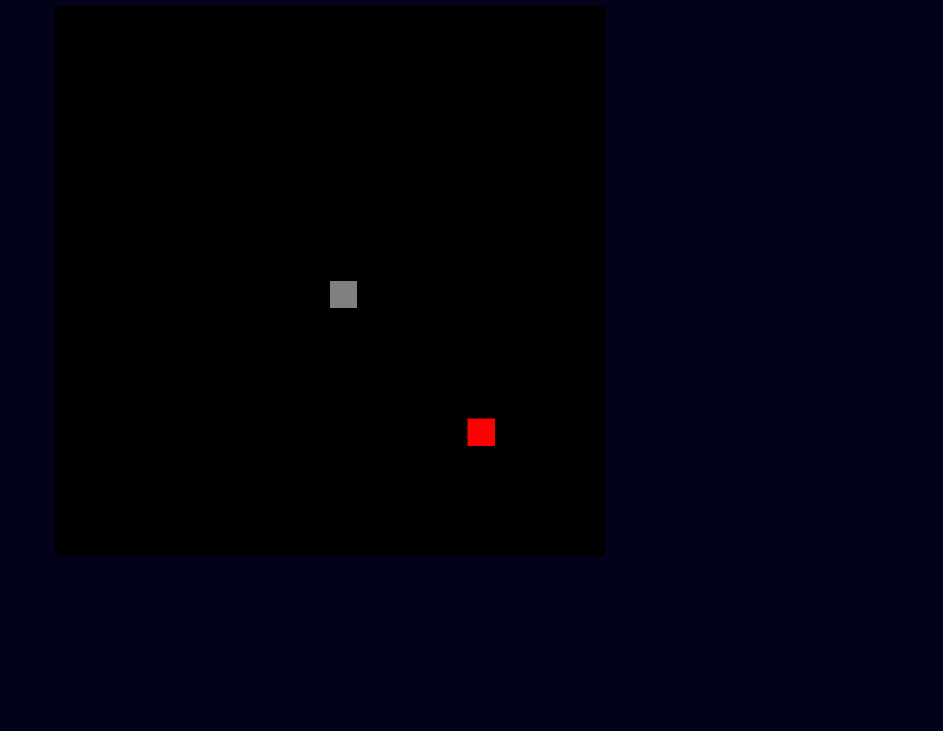
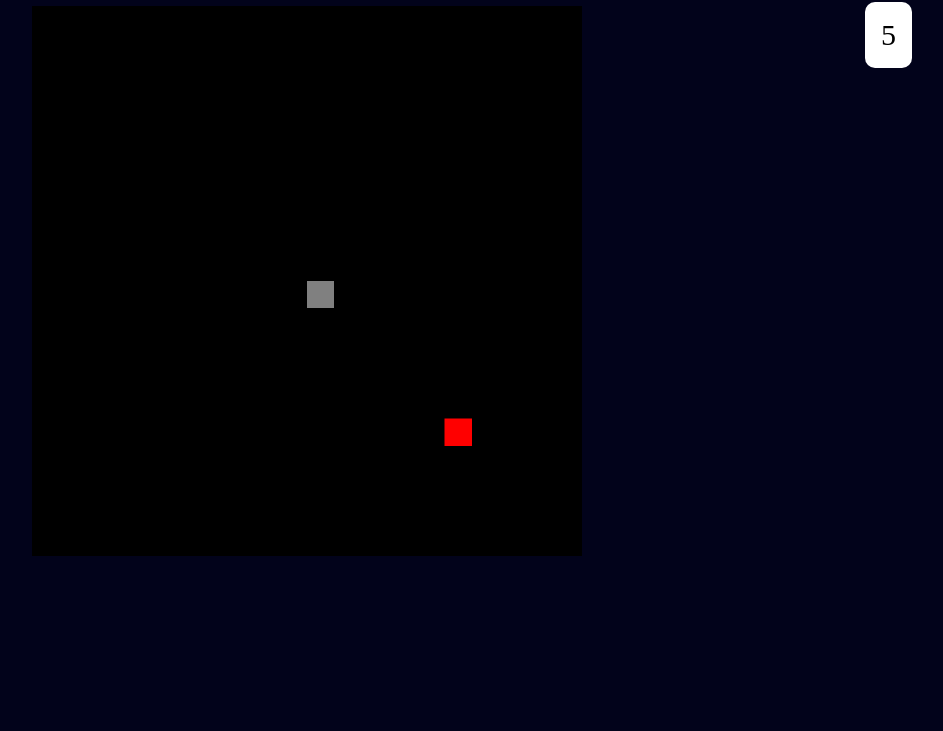
Before and after one commit to Bkuste2/Jogo-da-cobrinha, a plain HTML site: page index.html in a window 1280 px wide. Shown: the part 69-800 px from the top of the page, without its empty margins (310-1253 px from the left). Drawn offline with Linux system fonts and the light colour scheme.

Commit message:
Jogo da Cobrinha

```diff
--- a/index.html
+++ b/index.html
@@ -35,7 +35,11 @@
 
     </nav>
 
-    <div class="direita" style="float: right;  margin: 50px 50px;">
+    <div class="direita" style="float: right;  margin: 50px 50px; text-align: center;">
+
+        <div id="contador" style="border-radius: 10px; background-color: #fff; color: black; font-size: 30px; padding: 1rem;">5</div>
+
+
         <script async
             src="https://pagead2.googlesyndication.com/pagead/js/adsbygoogle.js?client=ca-pub-3549801361900695"
             crossorigin="anonymous"></script>
@@ -64,6 +68,7 @@
             var stage = document.getElementById('stage')
             var ctx = stage.getContext('2d')
             document.addEventListener("keydown", keyPush)
+            let contador = document.getElementById('contador')
 
             setInterval(game, 60)
 
@@ -126,6 +131,7 @@
                 }
 
 
+                contador.innerHTML = `${tail}`
             }
 
             function keyPush(event) {
@@ -135,6 +141,7 @@
                         if (event.keyCode != last_keyCode_event) {
                             vx = -vel
                             vy = 0
+                            console.log("Arrow Left");
                             last_keyCode_event = event.keyCode;
                             break;
                         }
@@ -142,6 +149,7 @@
                         if (event.keyCode != last_keyCode_event) {
                             vx = 0
                             vy = -vel
+                            console.log("Arrow Up");
                             last_keyCode_event = event.keyCode;
                             break;
                         }
@@ -149,6 +157,7 @@
                         if (event.keyCode != last_keyCode_event) {
                             vx = vel
                             vy = 0
+                            console.log("Arrow Right");
                             last_keyCode_event = event.keyCode;
                             break;
                         }
@@ -156,6 +165,7 @@
                         if (event.keyCode != last_keyCode_event) {
                             vx = 0
                             vy = vel
+                            console.log("Arrow Down");
                             last_keyCode_event = event.keyCode;
                             break;
                         }
```
